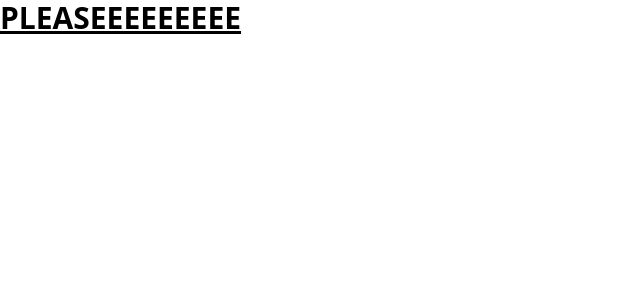
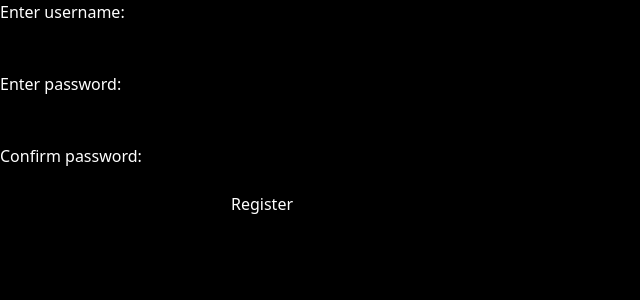
Before and after one commit to zhihangan/cardproj, a React (Vite) app in the folder cardproj-frontend/: page /register in a window 1280 px wide. Shown: the top 300 px of the page, without its empty margins (0-640 px from the left). Built offline with nearby package versions, Linux system fonts and the light colour scheme.

Commit message:
created pages

```diff
--- a/cardproj-frontend/package.json
+++ b/cardproj-frontend/package.json
@@ -15,6 +15,7 @@
     "postcss": "^8.5.1",
     "react": "^18.3.1",
     "react-dom": "^18.3.1",
+    "react-router-dom": "^7.1.3",
     "tailwindcss": "^4.0.0"
   },
   "devDependencies": {
--- a/cardproj-frontend/src/App.css
+++ b/cardproj-frontend/src/App.css
@@ -1 +1 @@
-@import "tailwindcss";
+@import "tailwindcss"
--- a/cardproj-frontend/src/App.tsx
+++ b/cardproj-frontend/src/App.tsx
@@ -1,16 +1,27 @@
-import { useState } from 'react'
-import reactLogo from './assets/react.svg'
-import viteLogo from '/vite.svg'
+import { BrowserRouter, Routes, Route } from 'react-router-dom';
+import Landing from './components/Landing';
+import Login from './components/Login';
+import Register from './components/Register';
+import Home from './components/Home';
+import CreateCharacter from './components/CreateCharacter';
+import GlobalCharacters from './components/GlobalCharacters';
+import UserCharacters from './components/UserCharacters';
+
 import './App.css'
 
 function App() {
-  const [count, setCount] = useState(0)
-
   return (
-    <>
-      <h1 className="place-content-center
-      text-3xl font-bold underline">PLEASEEEEEEEEE</h1>
-    </>
+    <BrowserRouter>
+      <Routes>
+        <Route index element={<Landing />}></Route>
+        <Route path="/login" element={<Login />}></Route>
+        <Route path="/register" element={<Register />}></Route>
+        <Route path="/home" element={<Home />}></Route>
+        <Route path="/create-character" element={<CreateCharacter />}></Route>
+        <Route path="/user-characters" element={<UserCharacters />}></Route>
+        <Route path="/global-characters" element={<GlobalCharacters />}></Route>
+      </Routes>
+    </BrowserRouter>
   )
 }
 
--- /dev/null
+++ b/cardproj-frontend/src/components/CreateCharacter.tsx
@@ -0,0 +1,9 @@
+function CreateCharacter() {
+    return (
+        <div>
+            <h1>FIXME</h1>
+        </div>
+    )
+}
+
+export default CreateCharacter;
--- /dev/null
+++ b/cardproj-frontend/src/components/GlobalCharacters.tsx
@@ -0,0 +1,9 @@
+function GlobalCharacters() {
+    return (
+        <div>
+            <h1>FIXME</h1>
+        </div>
+    )
+}
+
+export default GlobalCharacters;
--- /dev/null
+++ b/cardproj-frontend/src/components/Home.tsx
@@ -0,0 +1,14 @@
+import { useNavigate } from 'react-router-dom';
+import '../App.css'
+function Home() {
+    const navigate = useNavigate();
+    return (
+        <div className="flex flex-col">
+            <button onClick={() => navigate("/create-character")}>Create Character</button>
+            <button onClick={() => navigate("/user-characters")}>Your Characters</button>
+            <button onClick={() => navigate("/global-characters")}>Everyone's Characters</button>
+        </div>
+    )
+}
+
+export default Home;
--- /dev/null
+++ b/cardproj-frontend/src/components/Landing.tsx
@@ -0,0 +1,16 @@
+/**
+ * TODO: Add buttons to background image, create header
+ */
+import { useNavigate } from 'react-router-dom';
+
+function Landing() {
+    const navigate = useNavigate();
+    return (
+        <div>
+            <h1>FIXME</h1>
+            <button onClick={() => navigate("/login")}>Login</button>
+        </div>
+    )
+}
+
+export default Landing;
--- /dev/null
+++ b/cardproj-frontend/src/components/Login.tsx
@@ -0,0 +1,20 @@
+import { useNavigate } from 'react-router-dom';
+
+function Login() {
+    const navigate = useNavigate();
+    return (
+        <>
+            <div>
+                <form>
+                    <p>Enter username:</p>
+                    <input type="text" name="username"></input>
+                    <p>Enter password:</p>
+                    <input type="password" name="password"></input>
+                    <input type="submit" onClick={() => navigate("/home")} value='Login'></input>
+                </form>
+            </div>
+        </>
+    )
+}
+
+export default Login;
--- /dev/null
+++ b/cardproj-frontend/src/components/Register.tsx
@@ -0,0 +1,20 @@
+import { useNavigate } from 'react-router-dom';
+
+function Register() {
+    const navigate = useNavigate();
+    return (
+        <div>
+            <form>
+                <p>Enter username:</p><br/>
+                <input type="text" name="username"></input>
+                <p>Enter password:</p><br/>
+                <input type="password" name="password"></input>
+                <p>Confirm password:</p><br/>
+                <input type="password" name="confirm-password"></input>
+                <input type="submit" onClick={() => navigate("/home")} value='Register'></input>
+            </form>
+        </div>
+    )
+}
+
+export default Register;
--- /dev/null
+++ b/cardproj-frontend/src/components/UserCharacters.tsx
@@ -0,0 +1,9 @@
+function UserCharacters() {
+    return (
+        <div>
+            <h1>FIXME</h1>
+        </div>
+    )
+}
+
+export default UserCharacters;
--- a/cardproj-frontend/src/index.css
+++ b/cardproj-frontend/src/index.css
@@ -1 +1,4 @@
-@import "tailwindcss"
+body {
+  color: white;
+  background-color: black;
+}
```
Also changed, not shown: cardproj-frontend/src/assets/background.png (added), 1 other file (tests, documents, lock files or other folders).
